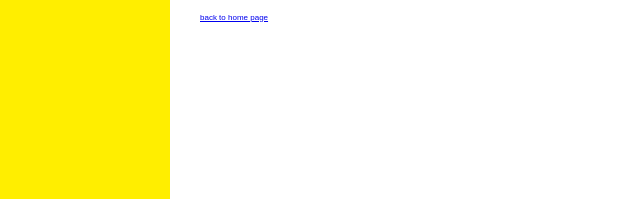
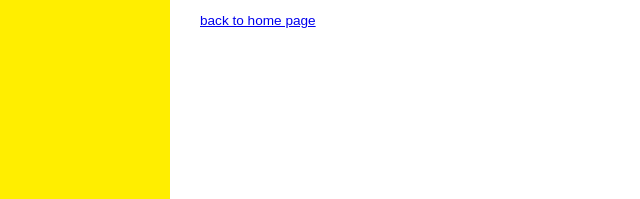
Before and after one commit to RaphaelfsOliveira/testHTML, a plain HTML site: page cities.html in a window 1280 px wide. Shown: the part 414-613 px from the top of the page, 0-640 px from the left. Drawn offline with Linux system fonts and the light colour scheme.

Commit message:
Update main.css

```diff
--- a/main.css
+++ b/main.css
@@ -52,5 +52,5 @@ video {
 }
 
 #linkHome{
-  font-size: 0.5rem;
+  font-size: 0.85rem;
 }
```
